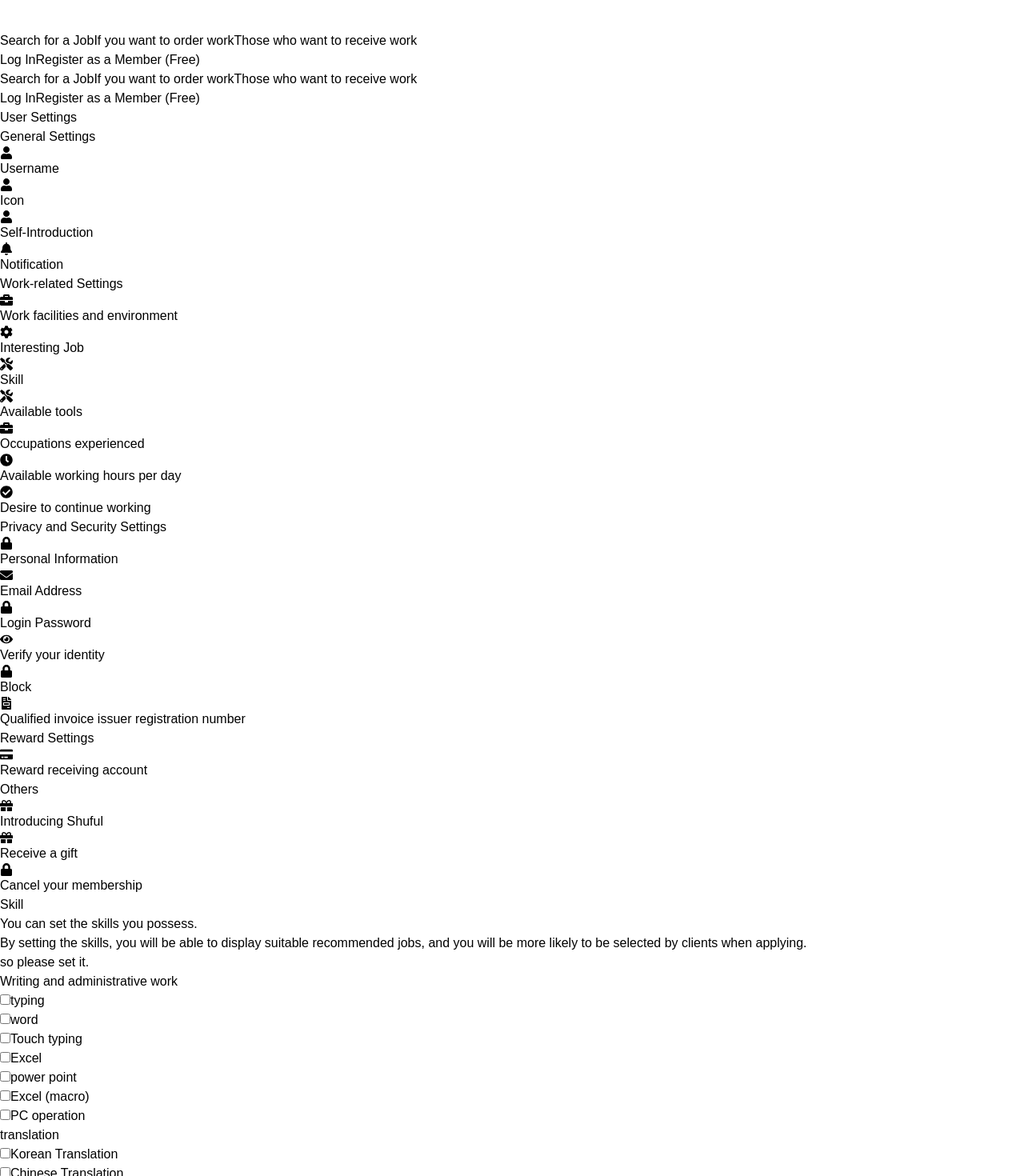
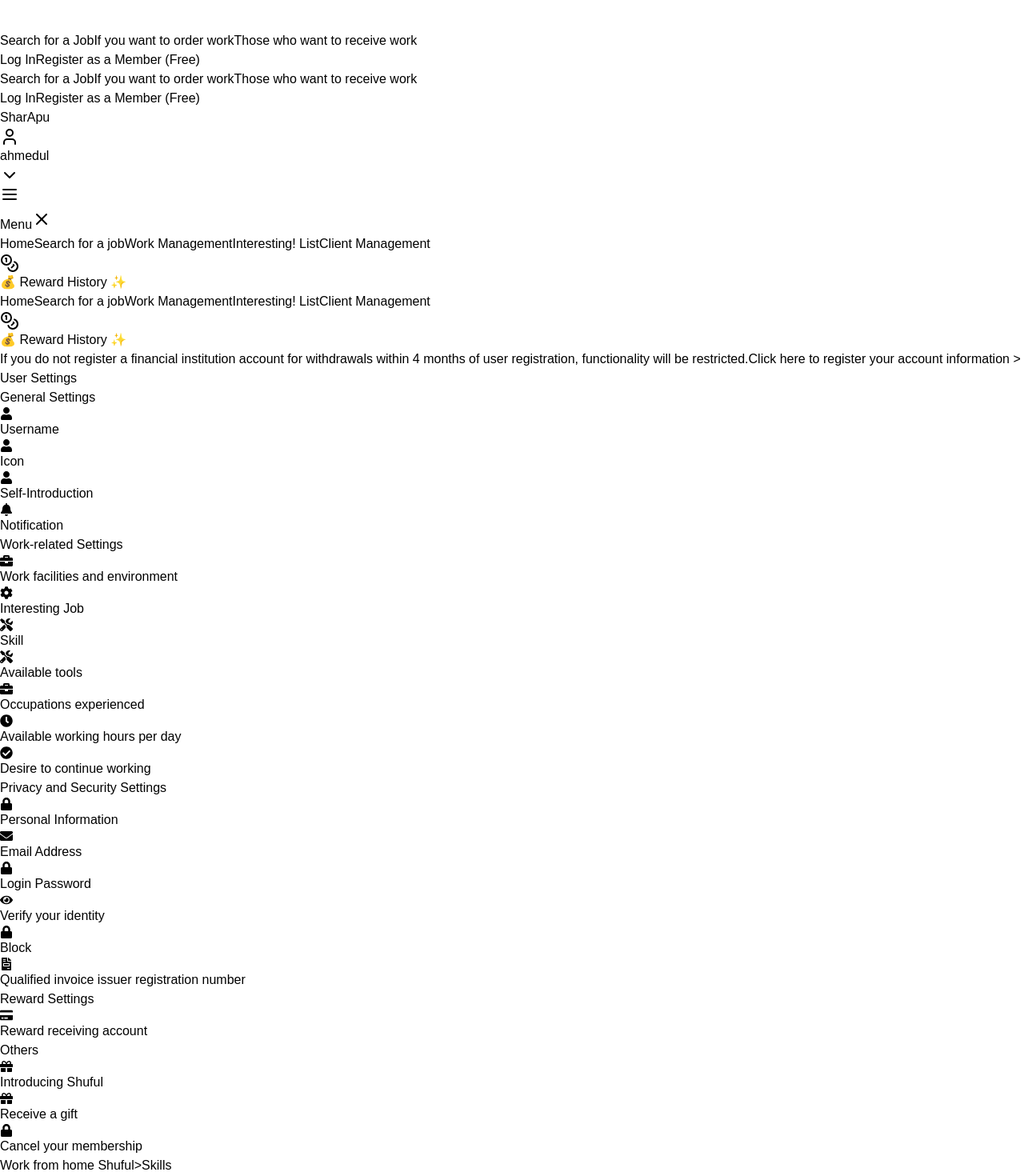
Before and after one commit to SumaiyaTarannumNoor/SharApu-Job-Portal, a React (Vite) app: page /job-skills in a window 1280 px wide. Shown: the part 620-2090 px from the top of the page at 80% size. Built offline with nearby package versions, Linux system fonts and the light colour scheme.

Commit message:
JobSkills Page Updated

```diff
--- a/src/components/Profile/JobSkills.jsx
+++ b/src/components/Profile/JobSkills.jsx
@@ -1,8 +1,13 @@
 import React, { useState } from 'react';
+import { Link } from 'react-router-dom';
+import { User, ChevronDown } from 'lucide-react';
 import UserSettingSidebar from './UserSettingSidebar';
+import MiniProfileCard from './MiniProfileCard';
+import DrawerNavigation from './DrawerNavigation';
 
 const JobSkills = () => {
   const [selectedSkills, setSelectedSkills] = useState([]);
+  const [isProfileOpen, setIsProfileOpen] = useState(false);
 
   const skillCategories = [
     {
@@ -75,15 +80,59 @@ const JobSkills = () => {
   };
 
   return (
-    <div className="flex min-h-screen bg-gradient-to-br from-pink-50 to-white">
+    <div className="min-h-screen bg-gradient-to-br from-pink-50 to-white">
+      {/* Header */}
+      <header className="bg-white shadow-sm">
+        <div className="flex justify-between items-center px-4 py-2">
+          <div className="flex items-center gap-2">
+            <Link to="/" className="text-2xl font-bold text-pink-600">
+              SharApu
+            </Link>
+          </div>
+          <div className="relative">
+            <div
+              className="flex items-center gap-2 cursor-pointer"
+              onClick={() => setIsProfileOpen(!isProfileOpen)}
+            >
+              <User className="w-6 h-6 text-white bg-pink-500 rounded-full p-1" />
+              <span className="text-gray-700">ahmedul</span>
+              <ChevronDown
+                className={`w-4 h-4 text-gray-600 transition-transform duration-200 ${
+                  isProfileOpen ? 'transform rotate-180' : ''
+                }`}
+              />
+            </div>
+            <MiniProfileCard isOpen={isProfileOpen} />
+          </div>
+        </div>
+
+        <DrawerNavigation />
+
+        <div className="bg-green-50 p-2 text-sm text-green-800">
+          If you do not register a financial institution account for withdrawals within 4 months of user registration, functionality will be restricted.
+          <button className="text-pink-600 hover:text-pink-700 ml-1">
+            Click here to register your account information &gt;
+          </button>
+        </div>
+      </header>
+
+      {/* Main Content */}
+      <div className="flex">
         {/* Sidebar */}
         <div className="w-64 p-4">
           <UserSettingSidebar />
         </div>
 
-      {/* Main Content */}
+        {/* Content Area */}
         <div className="flex-1 p-8">
-        <div className="max-w-4xl mx-auto">
+          <div className="max-w-4xl">
+            {/* Breadcrumb */}
+            <div className="mb-6 text-sm">
+              <span className="text-gray-500">Work from home Shuful</span>
+              <span className="mx-2 text-gray-400">&gt;</span>
+              <span className="text-gray-700">Skills</span>
+            </div>
+
             {/* Header Section */}
             <div className="bg-gradient-to-r from-pink-100 to-pink-50 p-4 rounded-lg shadow-sm mb-6">
               <h1 className="text-xl font-semibold text-gray-800">Skill</h1>
@@ -166,6 +215,7 @@ const JobSkills = () => {
           </div>
         </div>
       </div>
+    </div>
   );
 };
 
```
Lines whose indentation alone changed are shown as unchanged.
